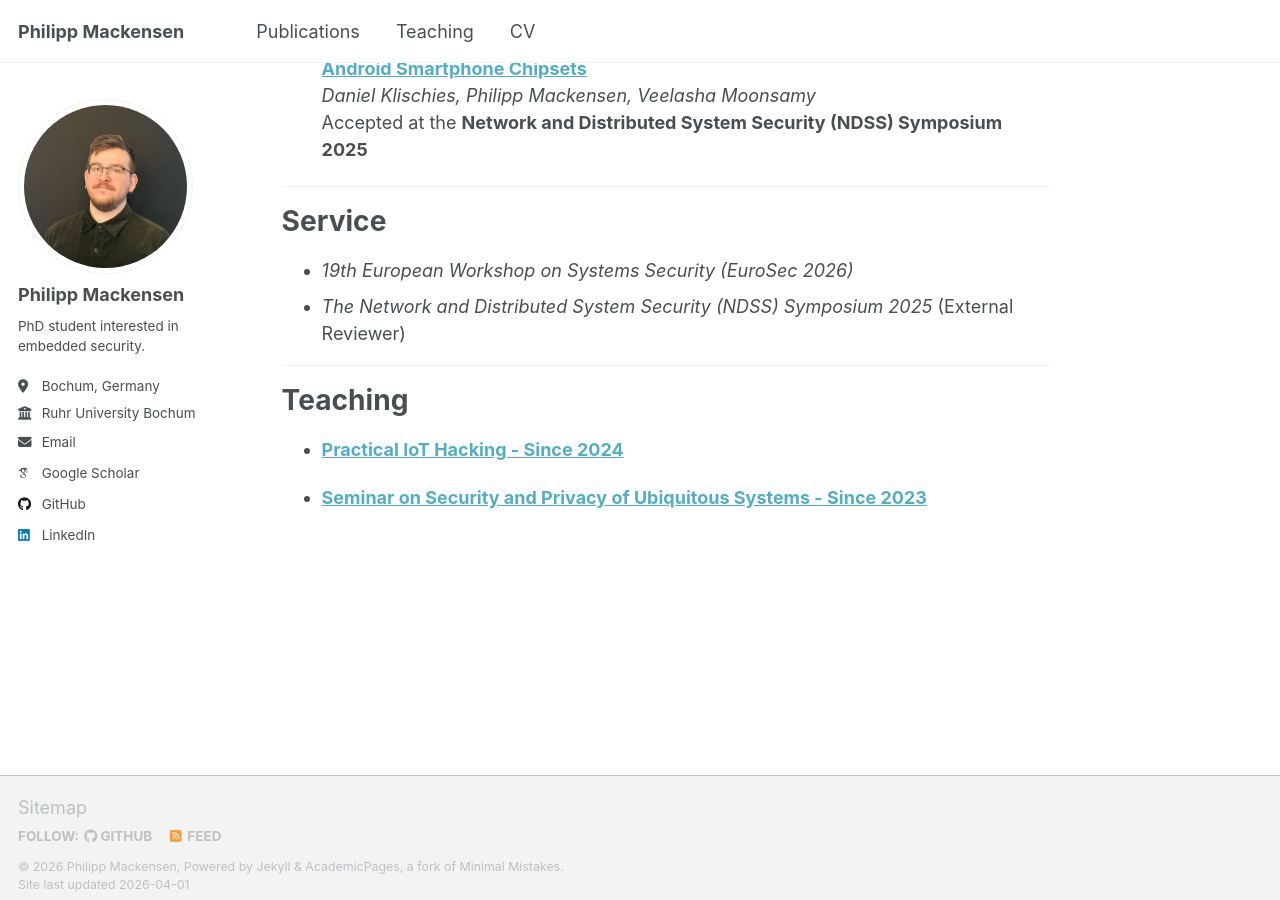
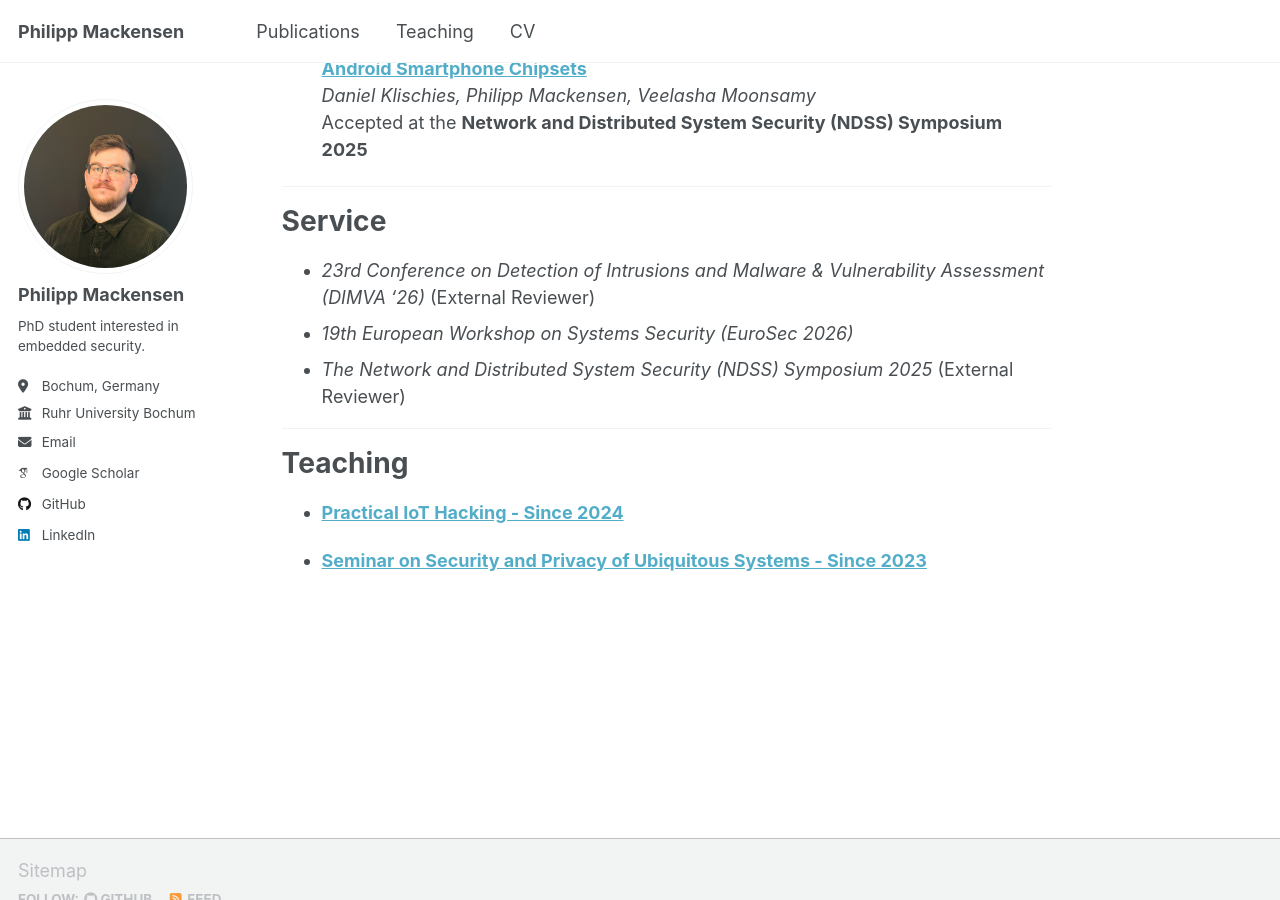
Before and after one commit to pmackensen/pmackensen.github.io, a Jekyll site: the page built from _pages/about.md, in a window 1280 px wide and 900 px high, scrolled down 739 px. Built offline with Jekyll 4.4.1, drawn with Linux system fonts in a browser that asks for light colours; some web fonts are replaced; a script that is not in the unit is left out.

Commit message:
add service.

```diff
--- a/_pages/about.md
+++ b/_pages/about.md
@@ -30,6 +30,7 @@ I am a third-year PhD student at the chair for [Security and Privacy of Ubiquito
 ---
 
 # Service
+* *23rd Conference on Detection of Intrusions and Malware & Vulnerability Assessment (DIMVA '26)* (External Reviewer)
 * *19th European Workshop on Systems Security (EuroSec 2026)*
 * *The Network and Distributed System Security (NDSS) Symposium 2025* (External Reviewer)
 
```
